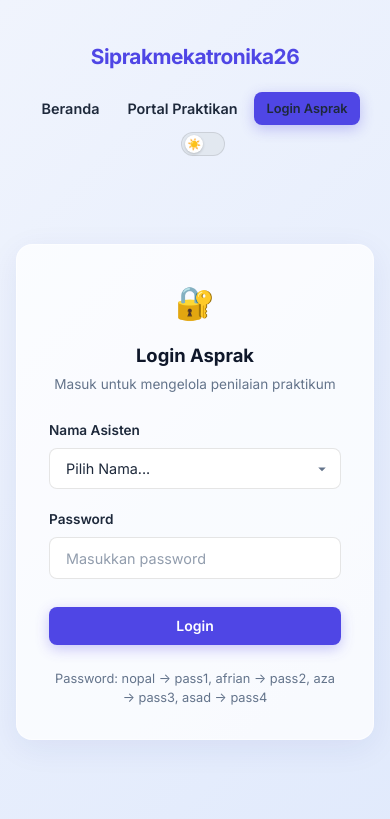
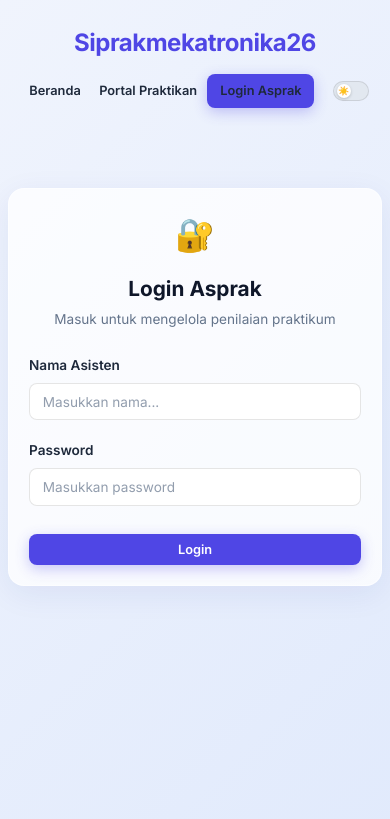
Before and after one commit to Nopal030405/siprakmekatronika26, a Flask app: page /asprak/login in a window 390 px wide. Shown: the top 819 px of the page. Run offline with Flask 3, Linux system fonts and the light colour scheme; data that the repository does not hold is empty.

Commit message:
Mobile responsive, remove password hint, manual login input

```diff
--- a/app.py
+++ b/app.py
@@ -176,10 +176,10 @@ def asprak_login():
         return redirect(url_for('asprak_dashboard'))
 
     if request.method == 'POST':
-        name = request.form.get('name')
+        name = request.form.get('name', '').strip()
         password = request.form.get('password')
         conn = get_db()
-        user = conn.execute('SELECT * FROM users WHERE role="ASPRAK" AND name=? AND password=?', (name, password)).fetchone()
+        user = conn.execute('SELECT * FROM users WHERE role="ASPRAK" AND LOWER(name)=LOWER(?) AND password=?', (name, password)).fetchone()
         conn.close()
 
         if user:
@@ -189,10 +189,7 @@ def asprak_login():
         else:
             flash('Login gagal, periksa nama atau password', 'error')
 
-    conn = get_db()
-    aspraks = conn.execute('SELECT name FROM users WHERE role="ASPRAK"').fetchall()
-    conn.close()
-    return render_template('login.html', aspraks=aspraks)
+    return render_template('login.html')
 
 @app.route('/logout')
 def logout():
--- a/static/css/style.css
+++ b/static/css/style.css
@@ -514,26 +514,136 @@ tbody tr:last-child td {
    ============================ */
 @media (max-width: 768px) {
     .container {
-        padding: 1rem;
+        padding: 0.75rem;
     }
 
     header {
         flex-direction: column;
-        gap: 1rem;
+        gap: 0.75rem;
         text-align: center;
+        padding: 1rem 0;
+        margin-bottom: 1rem;
+    }
+
+    header h1 {
+        font-size: 1.1rem;
     }
 
     .nav-links {
         flex-wrap: wrap;
         justify-content: center;
+        gap: 0.15rem;
+    }
+
+    .nav-links a {
+        font-size: 0.8rem;
+        padding: 0.4rem 0.5rem;
+    }
+
+    .nav-links span {
+        font-size: 0.8rem;
+        padding: 0.3rem 0.5rem;
     }
 
     .grid-cols-2 {
         grid-template-columns: 1fr;
     }
 
+    /* Cards */
+    .card {
+        padding: 1.25rem;
+    }
+
+    .card-title {
+        font-size: 1rem;
+    }
+
+    /* Admin module panel: stack columns */
+    .card .grid {
+        grid-template-columns: 1fr !important;
+        gap: 1.5rem !important;
+    }
+
+    /* Tables */
     th, td {
-        padding: 0.5rem;
+        padding: 0.4rem 0.5rem;
+        font-size: 0.75rem;
+    }
+
+    /* Grade inputs smaller on mobile */
+    .grade-table input[type="number"] {
+        width: 38px !important;
+        padding: 0.2rem !important;
+        font-size: 0.7rem !important;
+    }
+
+    .grade-table input[type="text"] {
+        min-width: 90px !important;
+        font-size: 0.8rem !important;
+        padding: 0.2rem 0.3rem !important;
+    }
+
+    /* Buttons */
+    .btn {
+        padding: 0.5rem 0.8rem;
         font-size: 0.8rem;
     }
+
+    /* Forms */
+    .form-control {
+        padding: 0.6rem 0.8rem;
+        font-size: 0.85rem;
+    }
+
+    /* Hero text */
+    h1 {
+        font-size: 1.5rem !important;
+    }
+
+    h2 {
+        font-size: 1.3rem !important;
+    }
+
+    /* Flash messages */
+    .alert {
+        padding: 0.65rem 1rem;
+        font-size: 0.8rem;
+    }
+
+    /* Theme toggle smaller */
+    .theme-toggle__track {
+        width: 36px;
+        height: 20px;
+    }
+
+    .theme-toggle__thumb {
+        width: 14px;
+        height: 14px;
+        top: 2px;
+        left: 3px;
+    }
+
+    .theme-toggle__thumb::after {
+        font-size: 9px;
+    }
+
+    [data-theme="dark"] .theme-toggle__thumb {
+        left: 19px;
+    }
 }
+
+/* Extra small screens (phones < 400px) */
+@media (max-width: 400px) {
+    .container {
+        padding: 0.5rem;
+    }
+
+    header h1 {
+        font-size: 0.95rem;
+    }
+
+    .grade-table input[type="number"] {
+        width: 32px !important;
+        font-size: 0.65rem !important;
+    }
+}
--- a/templates/login.html
+++ b/templates/login.html
@@ -11,12 +11,7 @@
         <form method="POST" action="{{ url_for('asprak_login') }}">
             <div class="form-group">
                 <label for="name">Nama Asisten</label>
-                <select name="name" id="name" class="form-control" required>
-                    <option value="" disabled selected>Pilih Nama...</option>
-                    {% for a in aspraks %}
-                        <option value="{{ a.name }}">{{ a.name }}</option>
-                    {% endfor %}
-                </select>
+                <input type="text" name="name" id="name" class="form-control" placeholder="Masukkan nama..." required autocomplete="off">
             </div>
 
             <div class="form-group">
@@ -26,9 +21,6 @@
 
             <button type="submit" class="btn btn-primary" style="width: 100%; margin-top: 0.5rem;">Login</button>
         </form>
-        <p style="text-align:center; margin-top:1.5rem; font-size:0.8rem; color:var(--text-muted); line-height: 1.5;">
-            Password: nopal → pass1, afrian → pass2, aza → pass3, asad → pass4
-        </p>
     </div>
 </div>
 {% endblock %}
```
